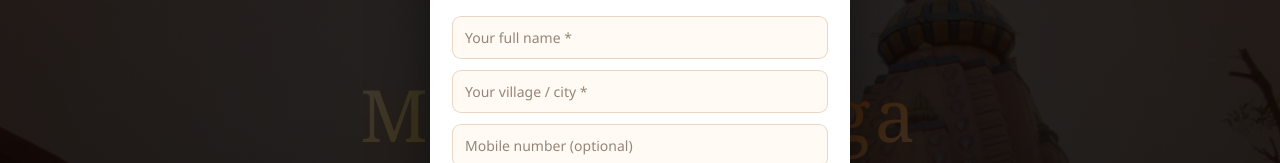
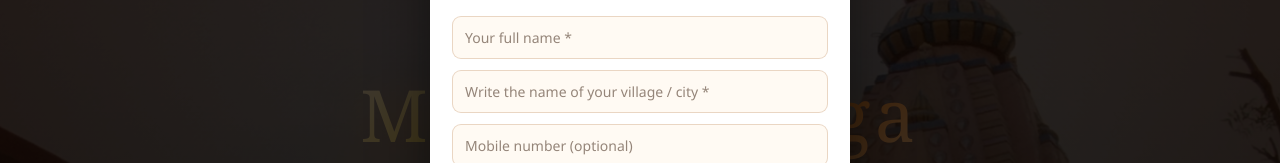
Before and after one commit to gopalmakwana2414/temple-website, a React (Vite) app in the folder matakheda/: page / in a window 1280 px wide. Shown: the part 295-458 px from the top of the page. Built offline with nearby package versions, Linux system fonts and the light colour scheme; a web font is replaced by a local one.

Commit message:
Fix : visitors popup

```diff
--- a/matakheda/src/components/VisitorPopup.jsx
+++ b/matakheda/src/components/VisitorPopup.jsx
@@ -21,7 +21,7 @@ export default function VisitorPopup() {
       heading: "Welcome, Devotee",
       subheading: "Please register your visit",
       name: "Your full name *",
-      loc: "Your village / city *",
+      loc: "Write the name of your village / city *",
       mob: "Mobile number (optional)",
       visitLbl: "Your visit status *",
       opts: [
@@ -44,7 +44,7 @@ export default function VisitorPopup() {
       heading: "स्वागत है, भक्त",
       subheading: "कृपया अपनी यात्रा पंजीकृत करें",
       name: "आपका पूरा नाम *",
-      loc: "आपका गाँव / शहर *",
+      loc: "आपके गाँव/शहर का नाम लिखिए*",
       mob: "मोबाइल नंबर (वैकल्पिक)",
       visitLbl: "आपकी यात्रा स्थिति *",
       opts: [
```
